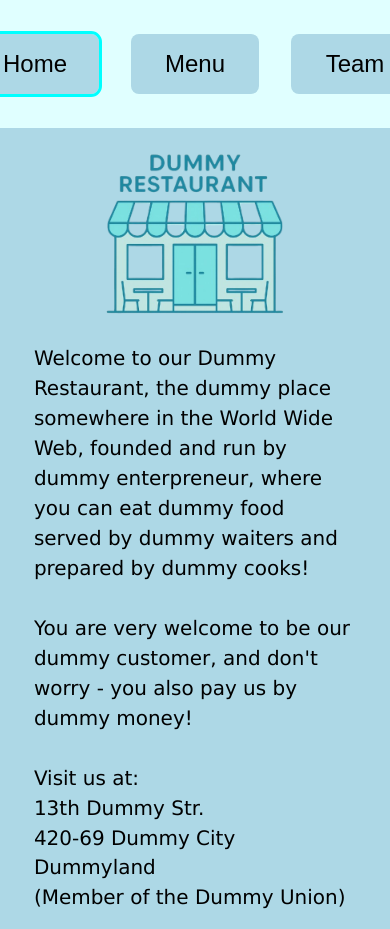
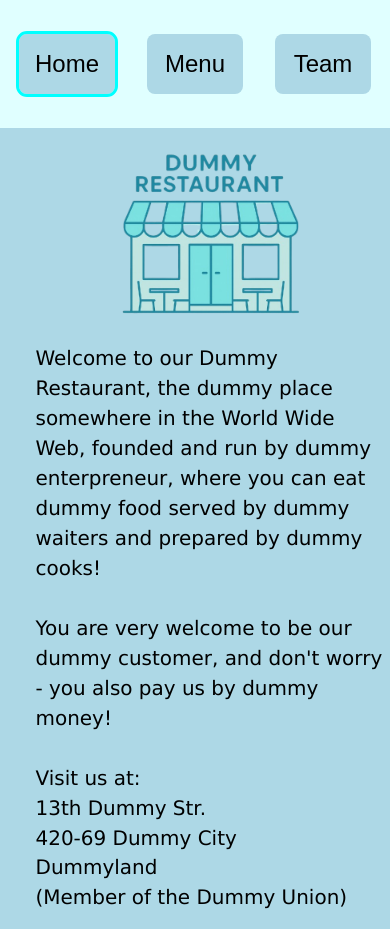
Before and after one commit to bartek8b/TOP-Restaurant_Page, a website built with webpack: page src/template.html in a window 390 px wide. Shown: the top 929 px of the page. Built offline with nearby package versions, Linux system fonts and the light colour scheme.

Commit message:
Change width of content & overl. buttons on mobile

```diff
--- a/src/style.css
+++ b/src/style.css
@@ -5,12 +5,14 @@ body {
   font-family: Verdana, sans-serif;
   font-size: calc(1.2rem + 0.2dvw);
   line-height: 1.5;
+  width: 100%;
 }
 header {
   display: flex;
   justify-content: center;
   align-items: center;
   height: 128px;
+  width: inherit;
 }
 nav {
   padding: 16px;
@@ -23,7 +25,7 @@ nav > button {
   border: none;
   border-radius: 8px;
   padding: 16px;
-  width: 128px;
+  width: 96px;
   background-color: lightblue;
   &:hover {
     outline: 2px solid cyan;
@@ -41,6 +43,7 @@ nav > button {
   padding: 16px;
   display: grid;
   grid-template-columns: 1fr 3fr;
+  width: inherit;
 }
 #content > img {
   width: 100%;
```
